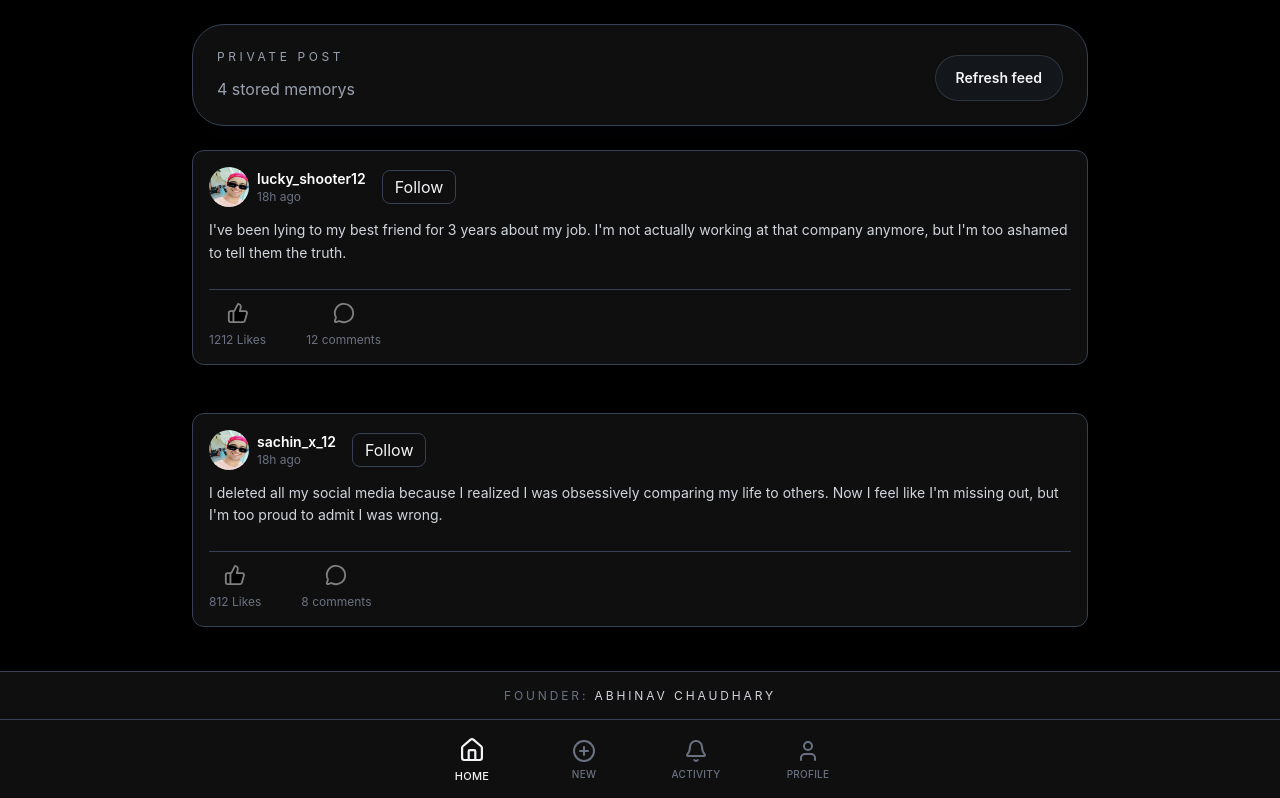
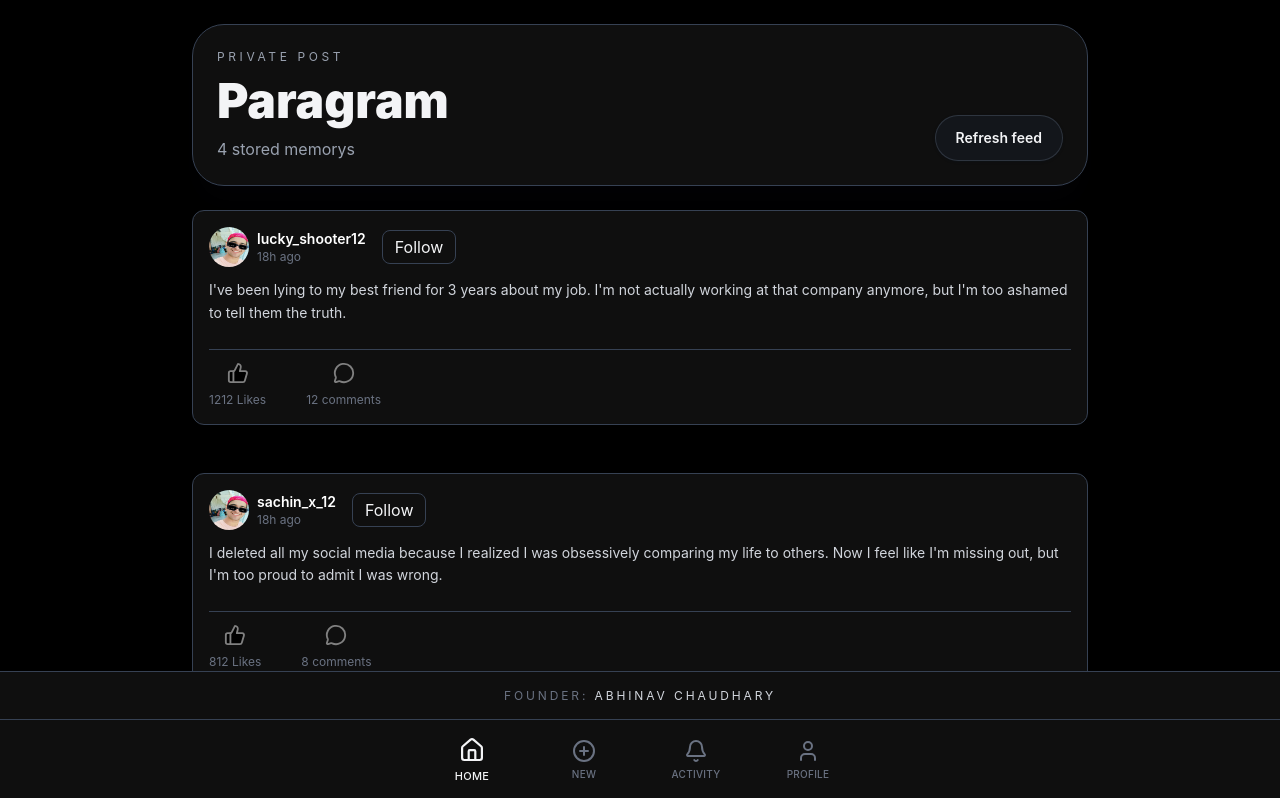
Before and after one commit to abhicore1819/paragram_frontend, a React (Vite) app in the folder paragram_frontend/: page / in a window 1280 px wide. Shown: the top 798 px of the page. Built offline with nearby package versions, Linux system fonts and the light colour scheme.

Commit message:
Added the vercel.json file in the root dir or project toi fix the prod 404 not found err

```diff
--- a/paragram_frontend/index.html
+++ b/paragram_frontend/index.html
@@ -3,7 +3,7 @@
   <head>
     <meta charset="UTF-8" />
 
-    <meta name="viewport" content="width=device-width, initial-scale=1.0" />
+    <meta name="viewport" content="width=device-width, initial-scale=1.0, maximum-scale=1.0, user-scalable=no" />
     <title>paragram_frontend</title>
   </head>
   <body>
--- a/paragram_frontend/package.json
+++ b/paragram_frontend/package.json
@@ -11,6 +11,7 @@
   },
   "dependencies": {
     "@tailwindcss/vite": "^4.3.2",
+    "axios": "^1.18.1",
     "lucide-react": "^1.24.0",
     "react": "^19.2.0",
     "react-dom": "^19.2.0",
--- a/paragram_frontend/src/App.jsx
+++ b/paragram_frontend/src/App.jsx
@@ -4,7 +4,7 @@ import "./App.css";
 
 export default function App() {
   return (
-    <div className="min-h-screen bg-black text-white">
+    <div className=" no-select min-h-screen bg-black text-white">
       <div className="pb-24 md:pb-28">
         <Outlet />
         <div className="fixed bottom-0 left-0 right-0 bg-[#0f0f0f] border-t border-gray-700 pb-20">
--- a/paragram_frontend/src/components/PostCard.jsx
+++ b/paragram_frontend/src/components/PostCard.jsx
@@ -23,7 +23,7 @@ export default function PostCard({ post }) {
   };
   return (
     <div
-      onClick={() => navigate(`/postdetail/${post.id}`)}
+      // onClick={() => navigate(`/postdetail/${post.id}`)}
       className="group bg-[#0f0f0f] border border-gray-700 rounded-xl p-4 mb-12 cursor-pointer transition-all duration-300 hover:shadow-2xl hover:shadow-gray-900/20 backdrop-blur-xl"
     >
       <div className="flex items-center justify-between mb-3">
--- a/paragram_frontend/src/index.css
+++ b/paragram_frontend/src/index.css
@@ -1 +1,8 @@
 @import "tailwindcss";
+.no-select {
+  -webkit-touch-callout: none; /* iOS Safari */
+  -webkit-user-select: none; /* Safari */
+  -moz-user-select: none; /* Old versions of Firefox */
+  -ms-user-select: none; /* Internet Explorer/Edge */
+  user-select: none; /* Non-prefixed version (Chrome, Edge, Opera, Firefox) */
+}
--- a/paragram_frontend/src/pages/Home.jsx
+++ b/paragram_frontend/src/pages/Home.jsx
@@ -68,7 +68,7 @@ export default function Home() {
                 Private post
               </p>
               <h1 className="text-4xl md:text-5xl font-black text-gray-100 mb-3">
-                {/* {isMypost ? "My post" : "Paragram"} */}
+                {"Paragram"}
               </h1>
               <p className="text-gray-400 max-w-2xl text-sm md:text-base">
                 {post
--- a/paragram_frontend/src/pages/PostDetailPage.jsx
+++ b/paragram_frontend/src/pages/PostDetailPage.jsx
@@ -75,11 +75,6 @@ export default function PostDetailPage({}) {
 
         <p className="text-gray-300 text-base leading-relaxed mb-6">{post.content}</p>
 
-        {/* <ReactionBar
-          confessionId={confession.id}
-          reactions={confession.reactions}
-          onReact={onUpdateReactions}
-        /> */}
       </div>
 
       <div className="mb-28 max-w-md mx-auto">
```
Also changed, not shown: paragram_frontend/src/service/FetchFeed.js (added), paragram_frontend/vercel.json (added), 1 other file (tests, documents, lock files or other folders).
